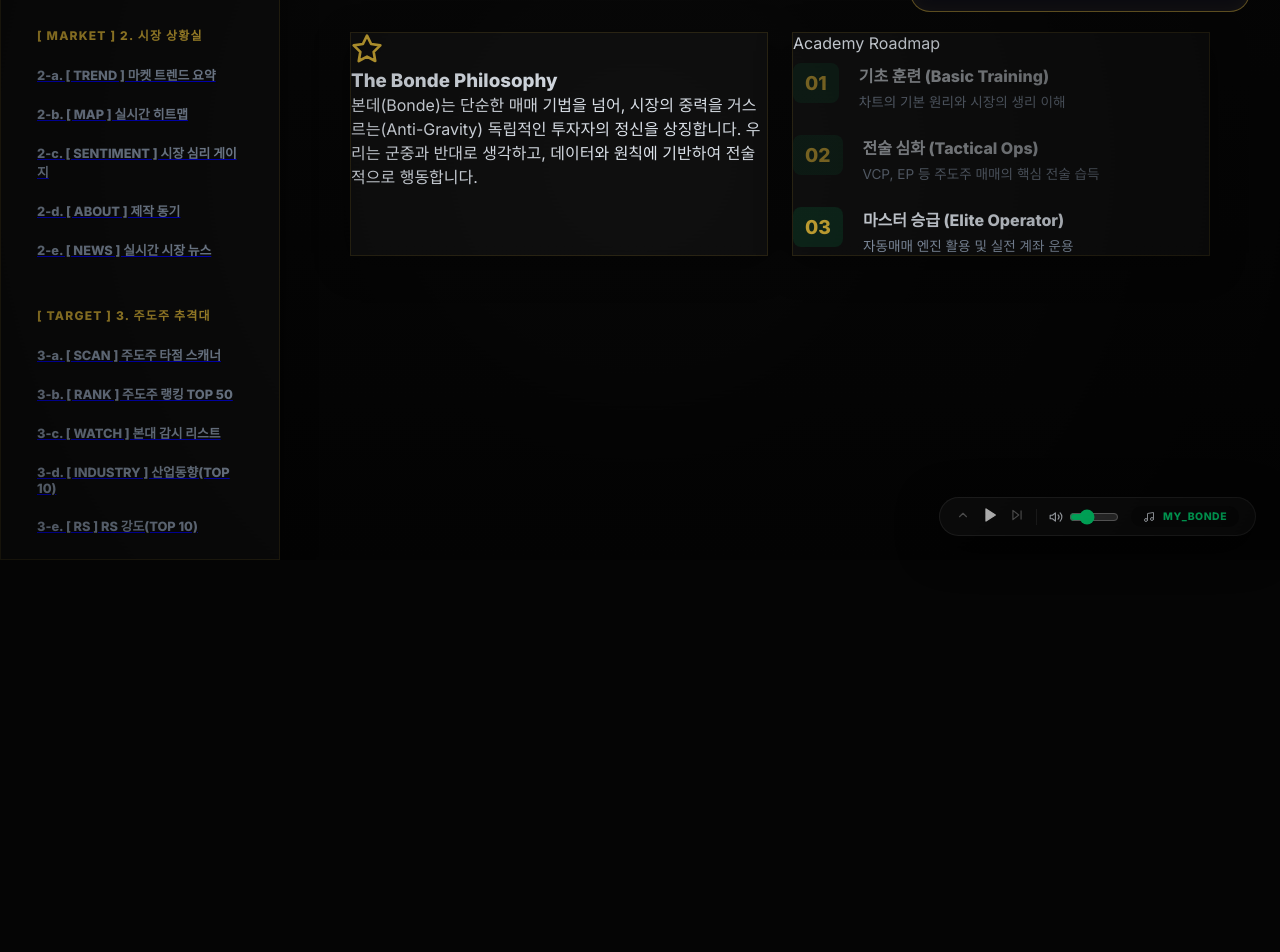
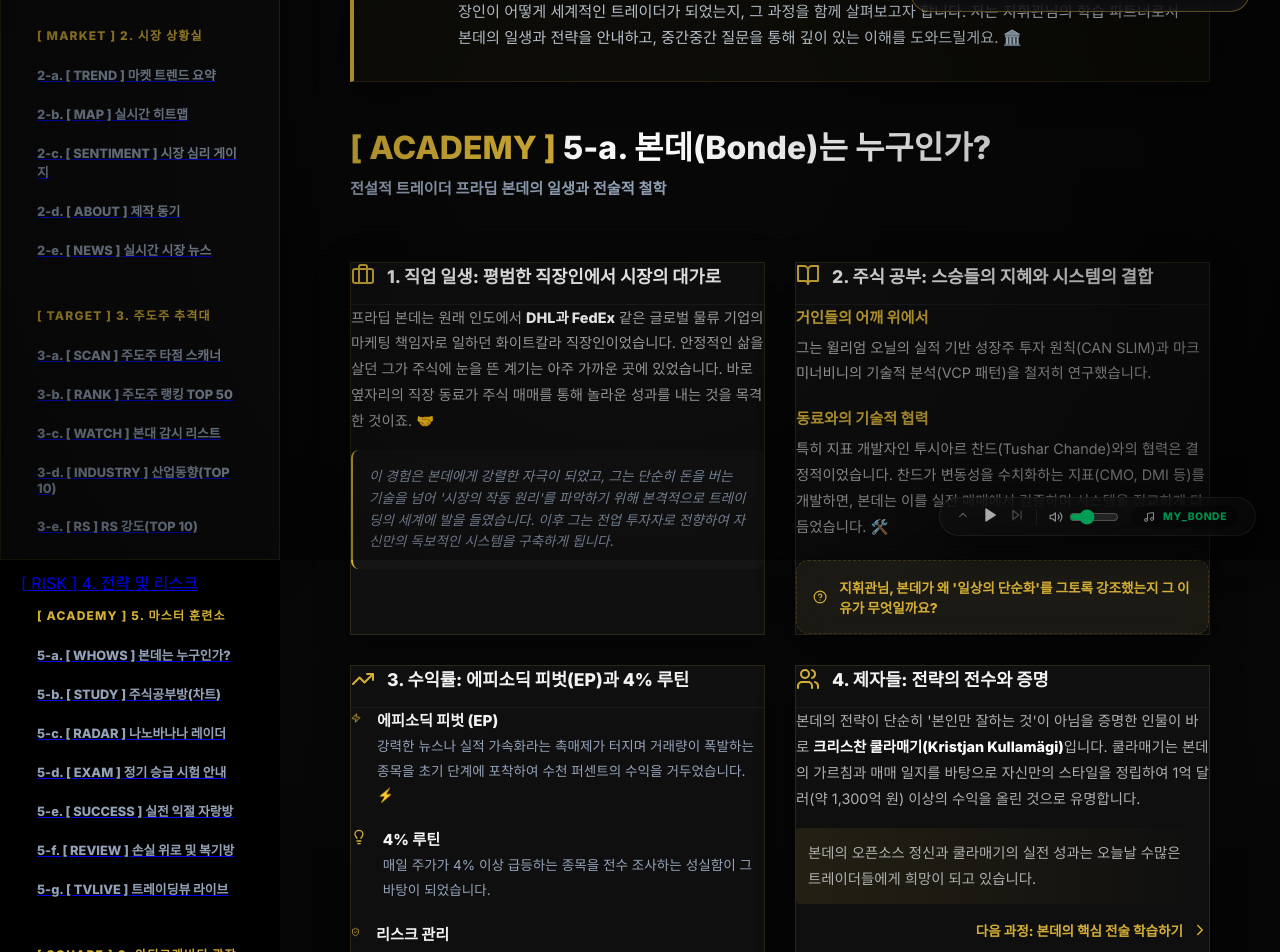
Before and after one commit to turtle-scanner/AUTO-BONDE, a Next.js app in the folder v6_terminal/: page /academy/intro in a window 1280 px wide. Shown: the part 240-1192 px from the top of the page. Before the commit the page ends 800 px from the top, so only its background shows below. Built offline with nearby package versions, Linux system fonts and the light colour scheme.

Commit message:
Content: Expand Pradeep Bonde biography in Academy Intro (5-a) with premium AI briefing UI

```diff
--- a/v6_terminal/app/academy/intro/page.tsx
+++ b/v6_terminal/app/academy/intro/page.tsx
@@ -2,70 +2,177 @@
 
 import React from 'react';
 import GlassCard from '@/components/GlassCard';
-import { BookOpen, Award, Users, Star } from 'lucide-react';
+import {
+  User,
+  BookOpen,
+  TrendingUp,
+  Users,
+  Briefcase,
+  Lightbulb,
+  Zap,
+  ShieldCheck,
+  ChevronRight,
+  HelpCircle
+} from 'lucide-react';
 
 export default function AcademyIntro() {
   return (
     <div className="academy-container animate-fade-in">
+      {/* AI Partner Greeting */}
+      <div className="ai-briefing glass">
+        <div className="ai-avatar">AI</div>
+        <div className="ai-content">
+          <h3>사령관님, 주식 시장의 수행자 '프라딥 본데'를 소개합니다.</h3>
+          <p>
+            프라딥 본데(Pradeep Bonde)는 시장에서 단순함의 미학을 극적으로 증명해낸 인물입니다.
+            인도 출신의 평범한 직장인이 어떻게 세계적인 트레이더가 되었는지, 그 과정을 함께 살펴보고자 합니다.
+            저는 지휘관님의 학습 파트너로서 본데의 일생과 전략을 안내하고, 중간중간 질문을 통해 깊이 있는 이해를 도와드릴게요. 🏛️
+          </p>
+        </div>
+      </div>
+
       <div className="section-header">
         <h1><span className="tag">[ ACADEMY ]</span> 5-a. 본데(Bonde)는 누구인가?</h1>
-        <p className="subtitle">안티그래비티 주식 사령부의 철학과 비전을 공유합니다.</p>
+        <p className="subtitle">전설적 트레이더 프라딥 본데의 일생과 전술적 철학</p>
       </div>
 
-      <div className="content-grid">
-        <GlassCard className="philosophy-card">
-          <div className="card-icon"><Star size={32} color="var(--primary)" /></div>
-          <h3>The Bonde Philosophy</h3>
-          <p>
-            본데(Bonde)는 단순한 매매 기법을 넘어, 시장의 중력을 거스르는(Anti-Gravity)
-            독립적인 투자자의 정신을 상징합니다. 우리는 군중과 반대로 생각하고,
-            데이터와 원칙에 기반하여 전술적으로 행동합니다.
-          </p>
+      <div className="biography-grid">
+        {/* 1. Career Section */}
+        <GlassCard className="bio-card">
+          <div className="bio-header">
+            <Briefcase className="gold" size={24} />
+            <h2>1. 직업 일생: 평범한 직장인에서 시장의 대가로</h2>
+          </div>
+          <div className="bio-body">
+            <p>
+              프라딥 본데는 원래 인도에서 <strong>DHL과 FedEx</strong> 같은 글로벌 물류 기업의 마케팅 책임자로 일하던 화이트칼라 직장인이었습니다.
+              안정적인 삶을 살던 그가 주식에 눈을 뜬 계기는 아주 가까운 곳에 있었습니다. 바로 옆자리의 직장 동료가 주식 매매를 통해 놀라운 성과를 내는 것을 목격한 것이죠. 🤝
+            </p>
+            <div className="callout gold-border">
+              이 경험은 본데에게 강렬한 자극이 되었고, 그는 단순히 돈을 버는 기술을 넘어 '시장의 작동 원리'를 파악하기 위해 본격적으로 트레이딩의 세계에 발을 들였습니다. 이후 그는 전업 투자자로 전향하여 자신만의 독보적인 시스템을 구축하게 됩니다.
+            </div>
+          </div>
         </GlassCard>
 
-        <GlassCard title="Academy Roadmap">
-          <div className="roadmap">
-            <div className="step">
-              <span className="step-num">01</span>
-              <div className="step-text">
-                <strong>기초 훈련 (Basic Training)</strong>
-                <p>차트의 기본 원리와 시장의 생리 이해</p>
+        {/* 2. Study Section */}
+        <GlassCard className="bio-card">
+          <div className="bio-header">
+            <BookOpen className="gold" size={24} />
+            <h2>2. 주식 공부: 스승들의 지혜와 시스템의 결합</h2>
+          </div>
+          <div className="bio-body">
+            <div className="sub-section">
+              <h4>거인들의 어깨 위에서</h4>
+              <p>그는 윌리엄 오닐의 실적 기반 성장주 투자 원칙(CAN SLIM)과 마크 미너비니의 기술적 분석(VCP 패턴)을 철저히 연구했습니다.</p>
+            </div>
+            <div className="sub-section">
+              <h4>동료와의 기술적 협력</h4>
+              <p>특히 지표 개발자인 투시아르 찬드(Tushar Chande)와의 협력은 결정적이었습니다. 찬드가 변동성을 수치화하는 지표(CMO, DMI 등)를 개발하면, 본데는 이를 실전 매매에서 검증하며 시스템을 정교하게 다듬었습니다. 🛠️</p>
+            </div>
+            <div className="question-box glass">
+              <HelpCircle size={18} className="gold" />
+              <span>지휘관님, 본데가 왜 '일상의 단순화'를 그토록 강조했는지 그 이유가 무엇일까요?</span>
+            </div>
+          </div>
+        </GlassCard>
+
+        {/* 3. Performance Section */}
+        <GlassCard className="bio-card">
+          <div className="bio-header">
+            <TrendingUp className="gold" size={24} />
+            <h2>3. 수익률: 에피소딕 피벗(EP)과 4% 루틴</h2>
+          </div>
+          <div className="bio-body">
+            <div className="stat-row">
+              <div className="stat-item">
+                <Zap size={20} className="gold" />
+                <div className="stat-text">
+                  <strong>에피소딕 피벗 (EP)</strong>
+                  <p>강력한 뉴스나 실적 가속화라는 촉매제가 터지며 거래량이 폭발하는 종목을 초기 단계에 포착하여 수천 퍼센트의 수익을 거두었습니다. ⚡</p>
+                </div>
               </div>
             </div>
-            <div className="step">
-              <span className="step-num">02</span>
-              <div className="step-text">
-                <strong>전술 심화 (Tactical Ops)</strong>
-                <p>VCP, EP 등 주도주 매매의 핵심 전술 습득</p>
+            <div className="stat-row">
+              <div className="stat-item">
+                <Lightbulb size={20} className="gold" />
+                <div className="stat-text">
+                  <strong>4% 루틴</strong>
+                  <p>매일 주가가 4% 이상 급등하는 종목을 전수 조사하는 성실함이 그 바탕이 되었습니다.</p>
+                </div>
               </div>
             </div>
-            <div className="step active">
-              <span className="step-num">03</span>
-              <div className="step-text">
-                <strong>마스터 승급 (Elite Operator)</strong>
-                <p>자동매매 엔진 활용 및 실전 계좌 운용</p>
+            <div className="stat-row">
+              <div className="stat-item">
+                <ShieldCheck size={20} className="gold" />
+                <div className="stat-text">
+                  <strong>리스크 관리</strong>
+                  <p>그는 수익보다 '생존'을 우선시했습니다. 미리 정한 손절선에 닿으면 기계적으로 매도하여 자산을 보호했기에, 복리의 마법을 온전히 누릴 수 있었습니다. 🛡️</p>
+                </div>
               </div>
+            </div>
+          </div>
+        </GlassCard>
+
+        {/* 4. Disciples Section */}
+        <GlassCard className="bio-card">
+          <div className="bio-header">
+            <Users className="gold" size={24} />
+            <h2>4. 제자들: 전략의 전수와 증명</h2>
+          </div>
+          <div className="bio-body">
+            <p>
+              본데의 전략이 단순히 '본인만 잘하는 것'이 아님을 증명한 인물이 바로 <strong>크리스찬 쿨라매기(Kristjan Kullamägi)</strong>입니다.
+              쿨라매기는 본데의 가르침과 매매 일지를 바탕으로 자신만의 스타일을 정립하여 1억 달러(약 1,300억 원) 이상의 수익을 올린 것으로 유명합니다.
+            </p>
+            <p className="highlight-p">
+              본데의 오픈소스 정신과 쿨라매기의 실전 성과는 오늘날 수많은 트레이더들에게 희망이 되고 있습니다.
+            </p>
+            <div className="footer-action">
+              <span>다음 과정: 본데의 핵심 전술 학습하기</span>
+              <ChevronRight size={18} />
             </div>
           </div>
         </GlassCard>
       </div>
 
       <style jsx>{`
-        .academy-container { padding: 40px; display: flex; flex-direction: column; gap: 32px; }
+        .academy-container { padding: 40px; display: flex; flex-direction: column; gap: 40px; color: white; }
+
+        .ai-briefing { display: flex; gap: 24px; padding: 30px; border-left: 4px solid var(--primary); background: rgba(212, 175, 55, 0.03); align-items: flex-start; }
+        .ai-avatar { width: 50px; height: 50px; background: var(--primary); color: black; border-radius: 50%; display: flex; align-items: center; justify-content: center; font-weight: 900; font-size: 1.2rem; flex-shrink: 0; }
+        .ai-content h3 { font-size: 1.3rem; font-weight: 800; color: var(--primary); margin-bottom: 12px; }
+        .ai-content p { font-size: 0.95rem; line-height: 1.7; color: #cbd5e1; }
+
         .tag { color: var(--primary); font-weight: 900; }
-        .subtitle { color: var(--text-muted); margin-top: 8px; }
-        .content-grid { display: grid; grid-template-columns: 1fr 1fr; gap: 24px; }
-        .philosophy-card h3 { font-size: 1.5rem; margin: 16px 0; font-weight: 800; }
-        .philosophy-card p { line-height: 1.8; color: #cbd5e1; }
-        .roadmap { display: flex; flex-direction: column; gap: 24px; margin-top: 10px; }
-        .step { display: flex; gap: 20px; align-items: flex-start; opacity: 0.6; }
-        .step.active { opacity: 1; }
-        .step-num {
-          font-size: 1.2rem; font-weight: 900; color: var(--primary);
-          background: rgba(0, 255, 136, 0.1); padding: 8px 12px; border-radius: 8px;
-        }
-        .step-text strong { display: block; margin-bottom: 4px; font-size: 1rem; }
-        .step-text p { font-size: 0.85rem; color: var(--text-muted); }
+        .subtitle { color: var(--text-muted); margin-top: 8px; font-weight: 600; }
+
+        .biography-grid { display: grid; grid-template-columns: 1fr 1fr; gap: 30px; }
+        .bio-card { padding: 30px; display: flex; flex-direction: column; gap: 24px; }
+
+        .bio-header { display: flex; align-items: center; gap: 12px; border-bottom: 1px solid rgba(255,255,255,0.05); padding-bottom: 16px; }
+        .bio-header h2 { font-size: 1.1rem; font-weight: 900; color: #f2f2f2; margin: 0; }
+
+        .bio-body p { font-size: 0.9rem; line-height: 1.8; color: #b0b0b0; margin-bottom: 16px; }
+        .bio-body strong { color: white; font-weight: 800; }
+
+        .callout { padding: 16px; background: rgba(255,255,255,0.02); border-radius: 8px; font-size: 0.85rem; line-height: 1.6; color: #94a3b8; font-style: italic; }
+        .gold-border { border-left: 2px solid var(--primary); }
+
+        .sub-section { margin-bottom: 20px; }
+        .sub-section h4 { font-size: 0.95rem; font-weight: 800; color: var(--primary); margin-bottom: 8px; }
+
+        .question-box { padding: 16px; display: flex; align-items: center; gap: 12px; font-size: 0.85rem; font-weight: 700; color: #d4af37; border-radius: 12px; background: rgba(212, 175, 55, 0.05); border: 1px dashed rgba(212, 175, 55, 0.2); }
+
+        .stat-row { margin-bottom: 20px; }
+        .stat-item { display: flex; gap: 16px; align-items: flex-start; }
+        .stat-text strong { display: block; font-size: 0.95rem; margin-bottom: 4px; color: #f2f2f2; }
+        .stat-text p { font-size: 0.85rem; color: #94a3b8; margin: 0; }
+
+        .highlight-p { background: linear-gradient(90deg, rgba(212, 175, 55, 0.1), transparent); padding: 12px; border-radius: 4px; }
+        .footer-action { margin-top: 10px; display: flex; align-items: center; justify-content: flex-end; gap: 8px; color: var(--primary); font-weight: 900; font-size: 0.85rem; cursor: pointer; transition: gap 0.3s; }
+        .footer-action:hover { gap: 14px; }
+
+        .gold { color: #d4af37; }
       `}</style>
     </div>
   );
```
